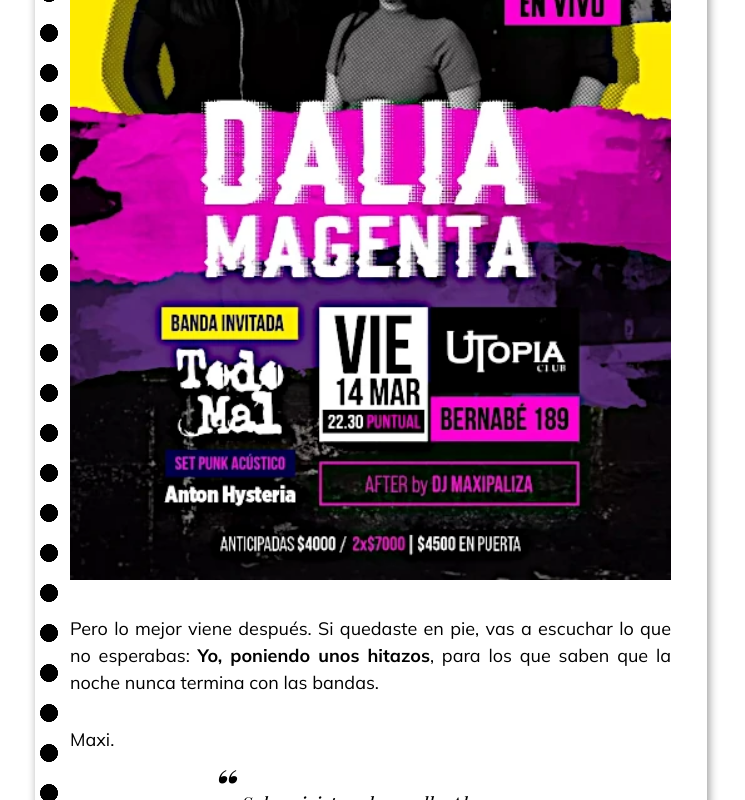
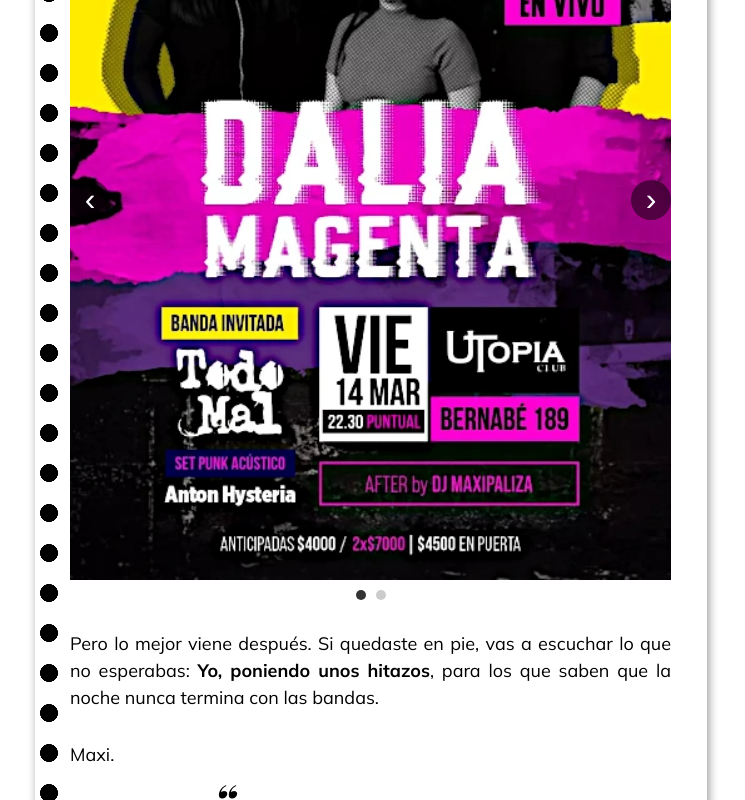
Before and after one commit to marxip/marxip.github.io, a plain HTML site: page blog/entradas/2025-03-04-SegundaChamba.html in a window 1280 px wide. Shown: the part 764-1564 px from the top of the page, without its empty margins (269-1014 px from the left). Drawn offline with nearby package versions, Linux system fonts and the light colour scheme.

Commit message:
css carousel

```diff
--- a/blog/blog.js
+++ b/blog/blog.js
@@ -156,3 +156,57 @@ document.addEventListener("DOMContentLoaded", function () {
         bloque.innerHTML = `<p>${fraseElegida}</p>`;
     }
 });
+
+// carousel
+
+document.addEventListener("DOMContentLoaded", () => {
+    const carousel = document.querySelector(".carousel");
+    const items = document.querySelectorAll(".carousel-item");
+    const prevButton = document.getElementById("prev");
+    const nextButton = document.getElementById("next");
+    const dotsContainer = document.querySelector(".carousel-dots");
+
+    let index = 0;
+    const totalItems = items.length;
+
+    // Crear puntos dinámicos
+    for (let i = 0; i < totalItems; i++) {
+      const dot = document.createElement("span");
+      dot.classList.add("dot");
+      if (i === 0) dot.classList.add("active");
+      dot.addEventListener("click", () => goToSlide(i));
+      dotsContainer.appendChild(dot);
+    }
+
+    const dots = document.querySelectorAll(".dot");
+
+    function updateCarousel() {
+      carousel.style.transform = `translateX(-${index * 100}%)`;
+      dots.forEach(dot => dot.classList.remove("active"));
+      dots[index].classList.add("active");
+    }
+
+    function goToSlide(i) {
+      index = i;
+      updateCarousel();
+    }
+
+    prevButton.addEventListener("click", () => {
+      index = index > 0 ? index - 1 : totalItems - 1;
+      updateCarousel();
+    });
+
+    nextButton.addEventListener("click", () => {
+      index = index < totalItems - 1 ? index + 1 : 0;
+      updateCarousel();
+    });
+
+    // Swipe en móviles
+    let startX = 0;
+    carousel.addEventListener("touchstart", (e) => startX = e.touches[0].clientX);
+    carousel.addEventListener("touchend", (e) => {
+      let endX = e.changedTouches[0].clientX;
+      if (startX > endX + 50) nextButton.click();
+      if (startX < endX - 50) prevButton.click();
+    });
+  });
--- a/blog/entradas/2025-03-04-SegundaChamba.html
+++ b/blog/entradas/2025-03-04-SegundaChamba.html
@@ -35,9 +35,17 @@ horas 23, en Utopia Bar reci con Dalia y Todo Mal y after a cargo Maxi">
             punk rock barrial, con más historia que tu vieja. Después,
             <strong>Dalia Magenta</strong>, con su indie punk que se la
             re banca.
-            <div>
-                <img src="../imagenes/2025-03-04-SegundaChamba1.webp">
-            </div>
+            <div class="carousel-wrapper">
+                <div class="carousel">
+                    <img class="carousel-item" src="../imagenes/2025-03-04-SegundaChamba1.webp">
+                    <img class="carousel-item" src="../imagenes/2025-03-04-SegundaChamba2.webp">
+                </div>
+                <div class="carousel-arrows">
+                  <button id="prev">‹</button>
+                  <button id="next">›</button>
+                </div>
+                <div class="carousel-dots"></div>
+              </div>
             <p>Pero lo mejor viene después. Si quedaste en pie, vas a
             escuchar lo que no esperabas: <strong>Yo, poniendo unos
             hitazos</strong>, para los que saben que la noche nunca
--- a/style.css
+++ b/style.css
@@ -432,3 +432,69 @@ figcaption {
   right: -10px;
   bottom: -10px;
 }
+
+/* Estilos generales */
+.carousel-wrapper {
+  position: relative;
+  width: 100%;
+  overflow: hidden;
+}
+
+/* Carrusel */
+.carousel {
+  display: flex;
+  transition: transform 0.3s ease-in-out;
+}
+
+.carousel-item {
+  flex: 0 0 100%;
+  scroll-snap-align: center;
+}
+
+.carousel-item img {
+  width: 100%;
+  display: block;
+}
+
+/* Flechas */
+.carousel-arrows {
+  position: absolute;
+  top: 50%;
+  width: 100%;
+  display: flex;
+  justify-content: space-between;
+  transform: translateY(-50%);
+  pointer-events: none;
+}
+
+.carousel-arrows button {
+  width: 40px;  /* Tamaño fijo */
+  height: 40px; /* Igual al ancho */
+  background: rgba(0, 0, 0, 0.5);
+  color: white;
+  font-size: 2rem;
+  border: none;
+  border-radius: 50%;
+  cursor: pointer;
+  pointer-events: auto;
+}
+
+/* Puntos de paginación */
+.carousel-dots {
+  display: flex;
+  justify-content: center;
+  margin-top: 10px;
+}
+
+.dot {
+  width: 10px;
+  height: 10px;
+  margin: 0 5px;
+  background: #ccc;
+  border-radius: 50%;
+  cursor: pointer;
+}
+
+.dot.active {
+  background: #333;
+}
```
Also changed, not shown: blog/imagenes/2025-03-04-SegundaChamba2.webp (added).
